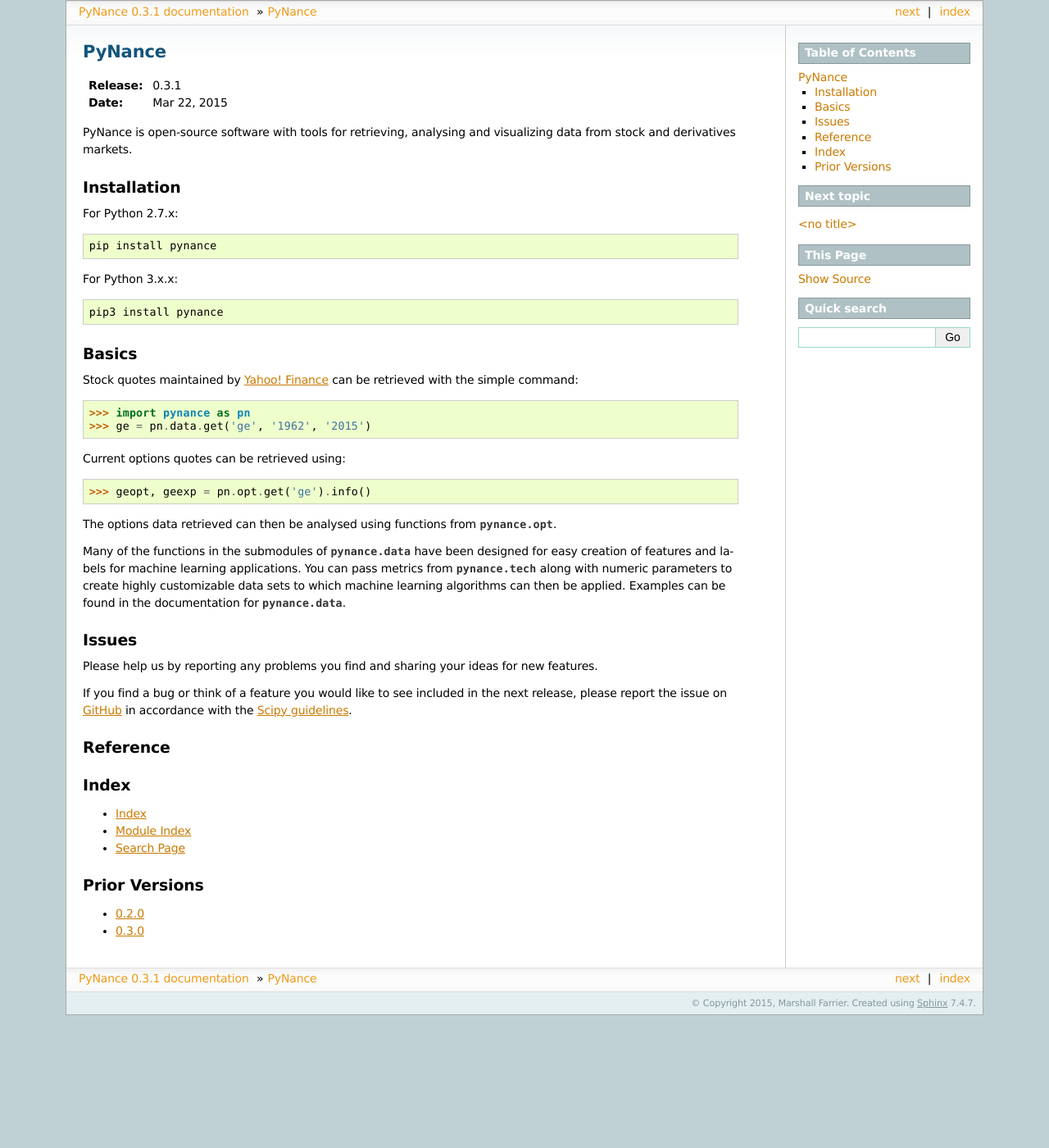
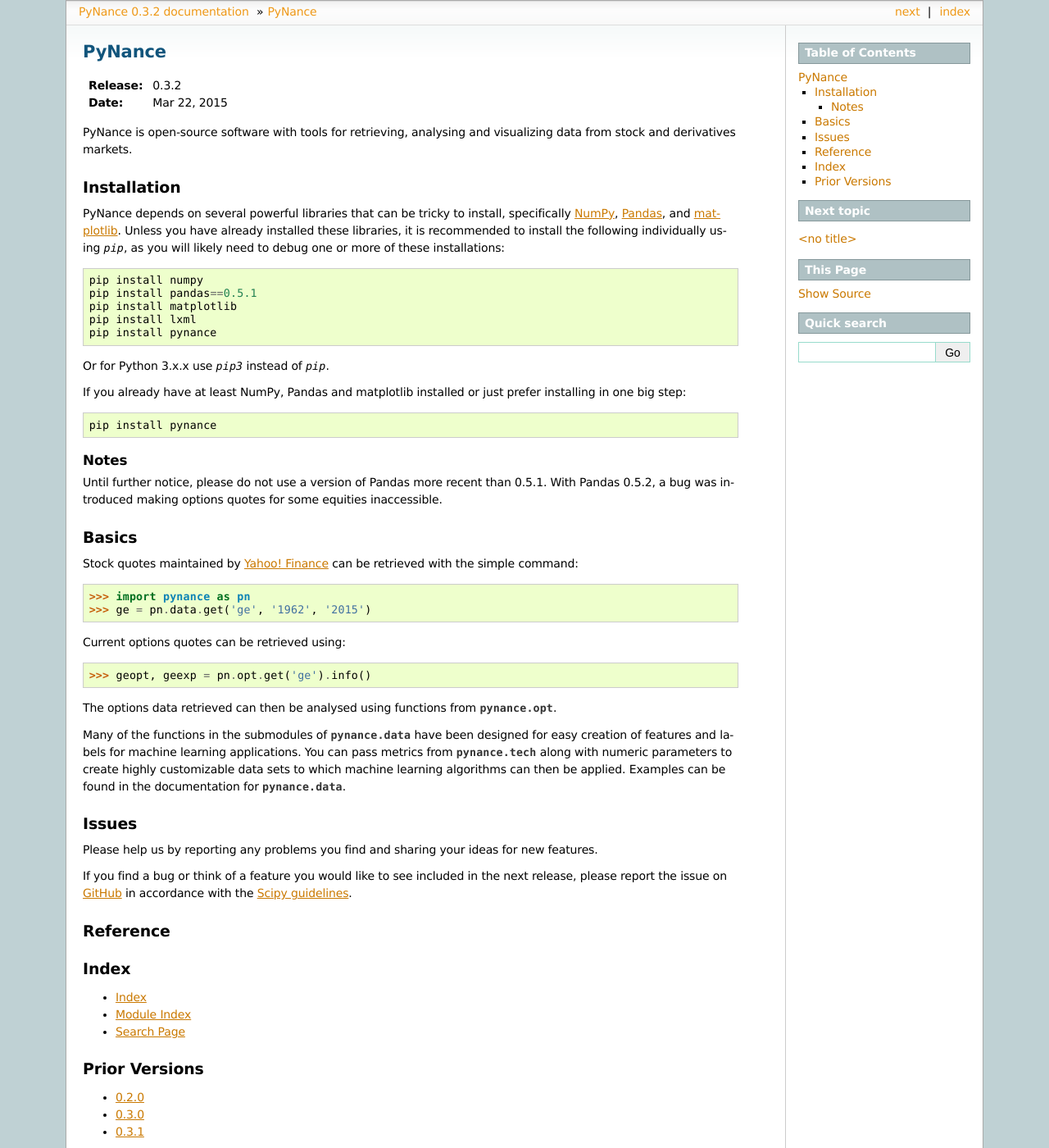
Before and after one commit to GriffinAustin/pynance, a Sphinx documentation site: the page built from doc/source/index.rst, in a window 1280 px wide and 1400 px high. Shown: the whole window at 82% size. Built offline with Sphinx 7.4.7, drawn with Linux system fonts in a browser that asks for light colours; formulas are drawn with MathJax 3; some of the changed text lies outside the part shown.

Commit message:
Dependencies.

```diff
--- a/doc/source/conf.py
+++ b/doc/source/conf.py
@@ -67,7 +67,7 @@ copyright = '2015, Marshall Farrier'
 # The short X.Y version.
 version = '0.3'
 # The full version, including alpha/beta/rc tags.
-release = '0.3.1'
+release = '0.3.2'
 
 # The language for content autogenerated by Sphinx. Refer to documentation
 # for a list of supported languages.
--- a/doc/source/index.rst
+++ b/doc/source/index.rst
@@ -19,14 +19,29 @@ data from stock and derivatives markets.
 
 Installation
 ------------
+PyNance depends on several powerful libraries that can be tricky to install, specifically
+`NumPy <http://www.numpy.org/>`_, `Pandas <http://pandas.pydata.org/>`_, and `matplotlib
+<http://matplotlib.org/index.html>`_. Unless you have already installed these libraries,
+it is recommended to install the following individually using `pip`, as you will likely need to
+debug one or more of these installations::
 
-For Python 2.7.x::
+    pip install numpy
+    pip install pandas==0.5.1
+    pip install matplotlib
+    pip install lxml
+    pip install pynance
+
+Or for Python 3.x.x use `pip3` instead of `pip`.
+
+If you already have at least NumPy, Pandas and matplotlib installed or just prefer
+installing in one big step::
 
     pip install pynance
 
-For Python 3.x.x::
-
-    pip3 install pynance
+Notes
+^^^^^
+Until further notice, please do not use a version of Pandas more recent than 0.5.1.
+With Pandas 0.5.2, a bug was introduced making options quotes for some equities inaccessible.
 
 Basics
 ---------------
@@ -83,3 +98,4 @@ Prior Versions
 --------------
 * `0.2.0 <http://pynance.net/0.2.0/index.html>`_
 * `0.3.0 <http://pynance.net/0.3.0/index.html>`_
+* `0.3.1 <http://pynance.net/0.3.1/index.html>`_
```
Also changed, not shown: setup.py (+7 -13 lines), 1 other file.
